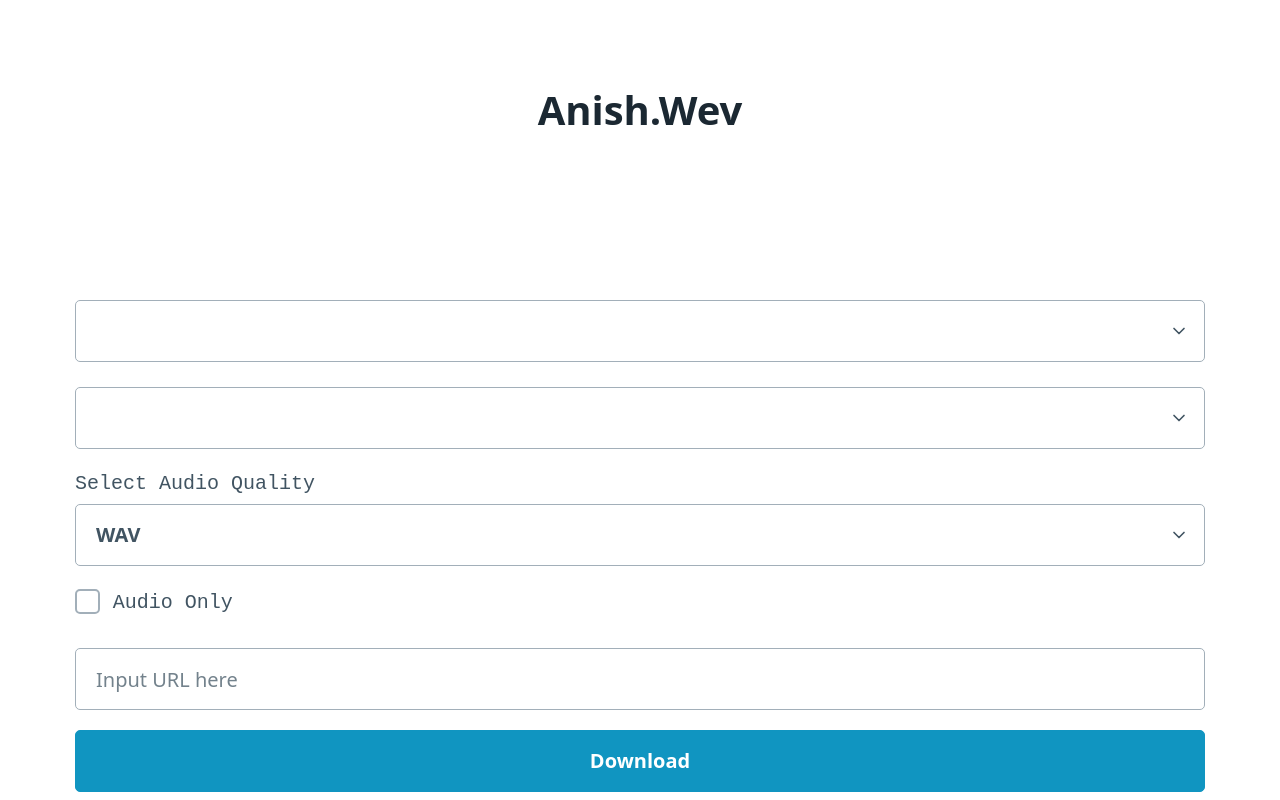
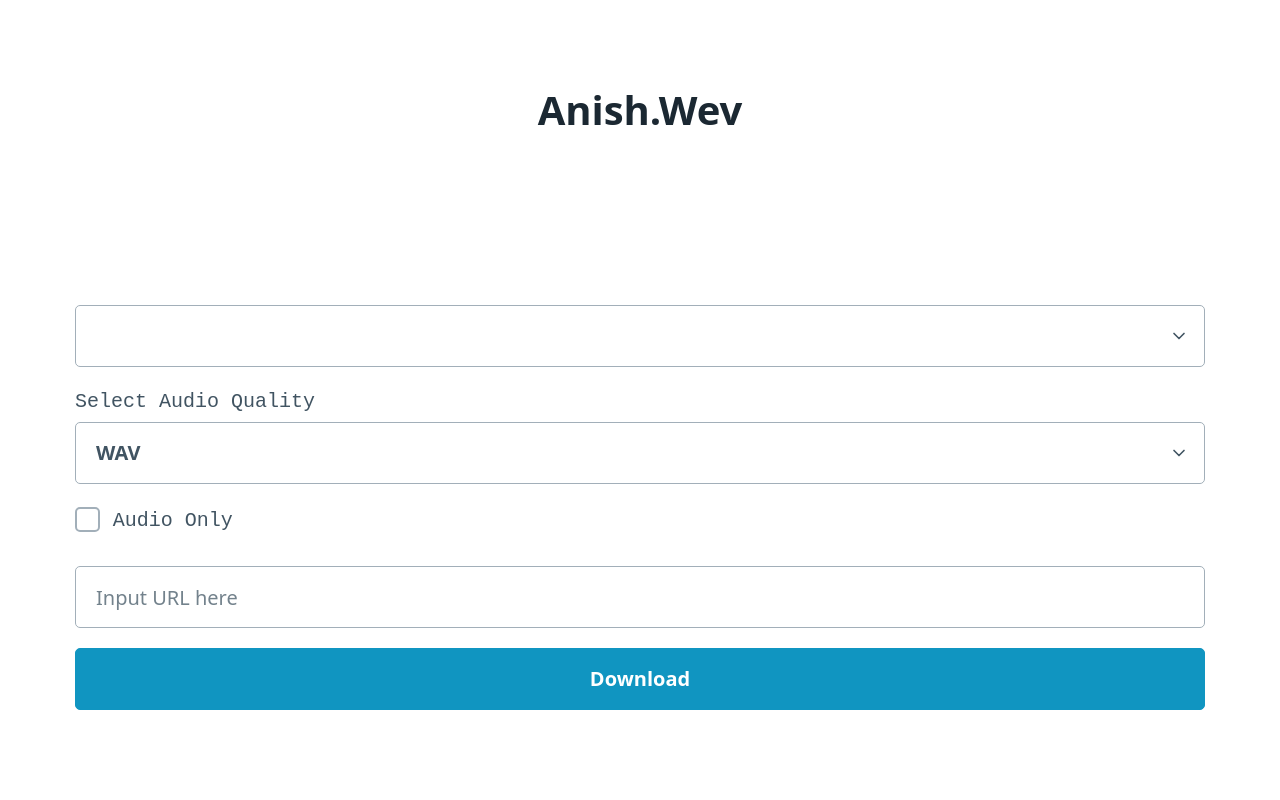
Before and after one commit to ALLdwlo/a, a plain HTML site: page index.html in a window 1280 px wide. Shown: the top 800 px of the page. Drawn offline with nearby package versions, Linux system fonts and the light colour scheme.

Commit message:
Update index.html

```diff
--- a/index.html
+++ b/index.html
@@ -30,13 +30,11 @@
 
 	<main class="container">
 		<form>
-			<select id="vQuality">
-    <option value="1080" class="hide-option" selected></option>
-</select>
 
 			<label for="vQuality"></label>
 			<select id="vQuality">
 				<option value="1080" selected></option>
+				<option value="1080" class="hide-option" selected></option>
 			</select>
 
 			<label for="aFormat">Select Audio Quality</label>
```
